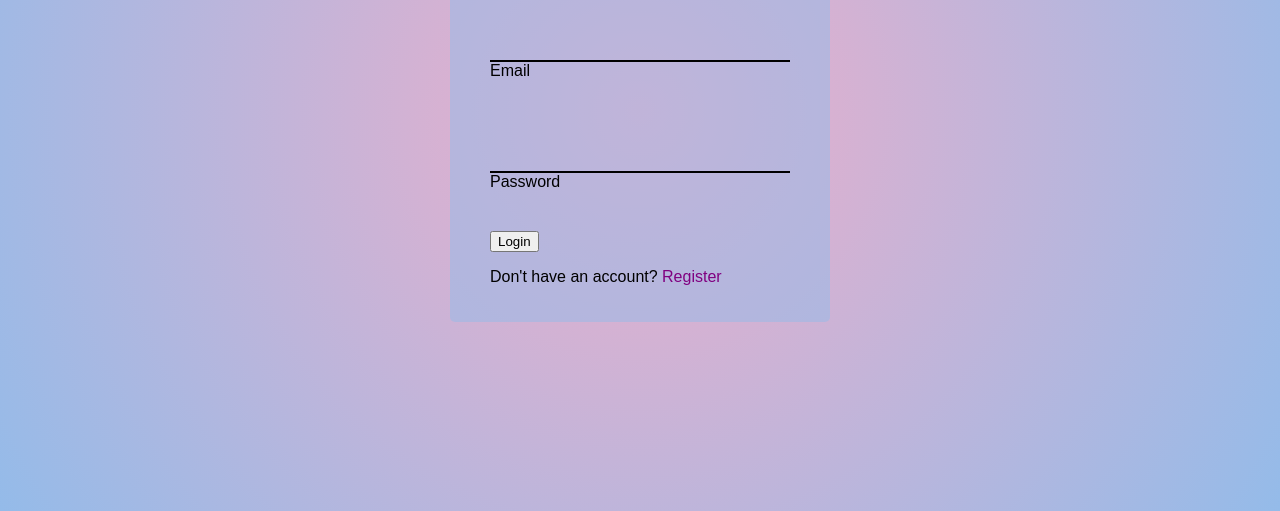
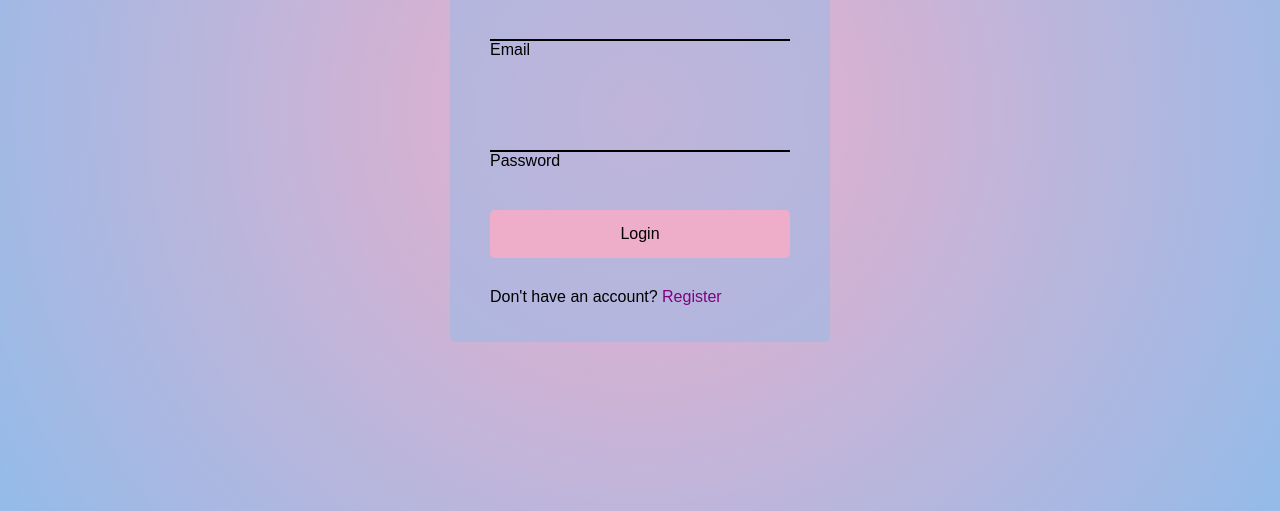
Before and after one commit to AnastasiiaAsti/50-projects, a plain HTML site: page project_8/index.html in a window 1280 px wide. Shown: the part 289-800 px from the top of the page. Drawn offline with Linux system fonts and the light colour scheme; a web font is replaced by a local one.

Commit message:
style for btn

```diff
--- a/project_8/style.css
+++ b/project_8/style.css
@@ -38,6 +38,30 @@ body {
     color: purple;
 }
 
+.btn {
+    cursor: pointer;
+    display: inline-block;
+    width: 100%;
+    background:  rgba(238,174,202,1);
+    padding: 15px;
+    font-family: inherit;
+    font-size: 16px;
+    border: 0;
+    border-radius: 5px;
+}
+
+.btn:focus {
+    outline: 0;
+}
+
+.btn:active {
+    transform: scale(0.98);
+}
+
+.text {
+    margin-top: 30px;
+}
+
 .form-control {
     position: relative;
     margin: 20px 0 40px;
```
